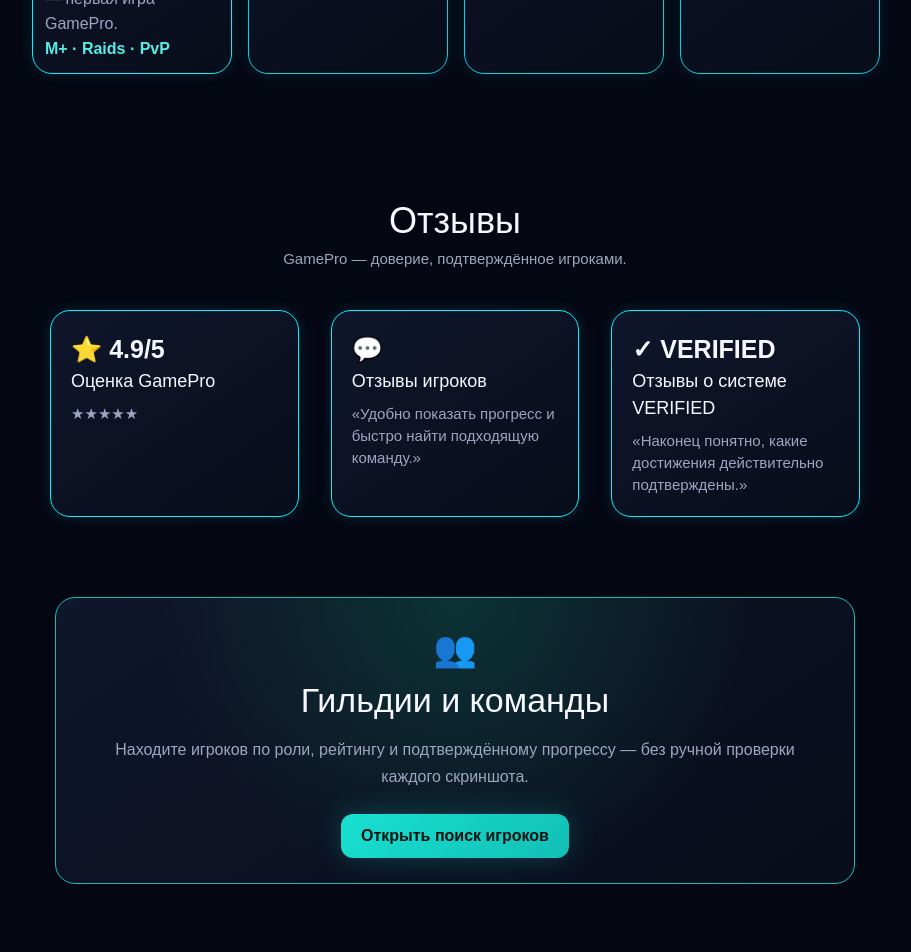
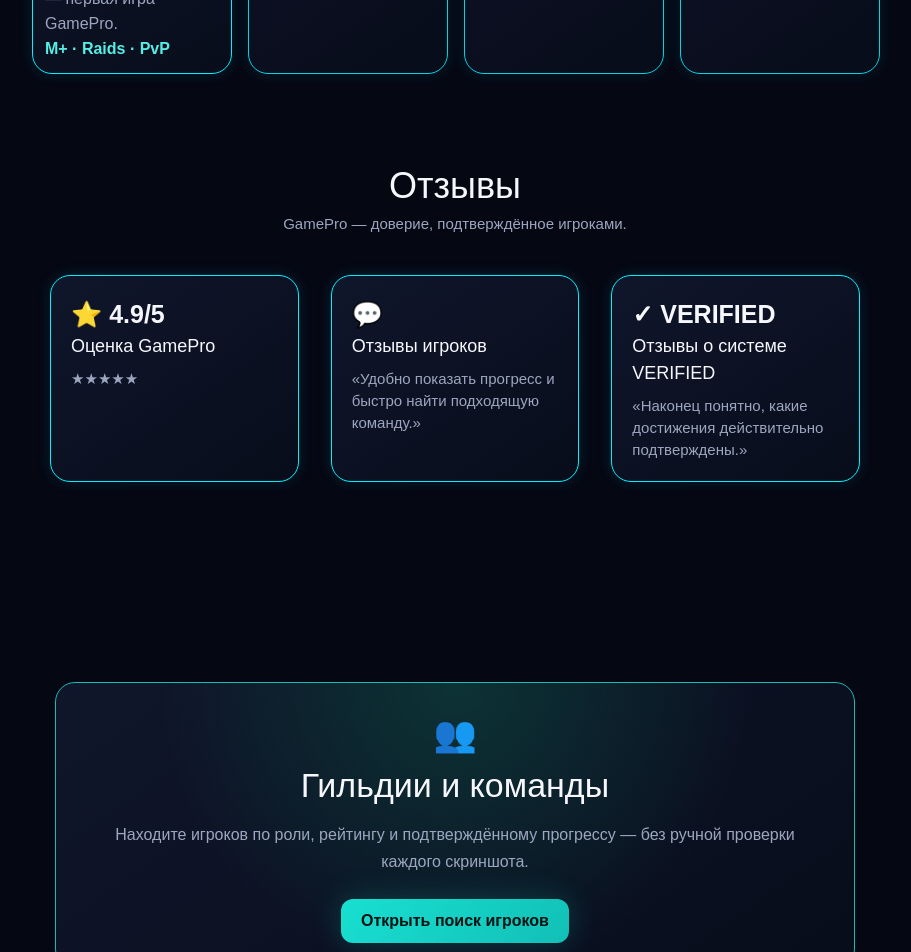
Before and after one commit to vesttrading/gamepro-market, a Next.js app: page / in a window 1280 px wide. Shown: the part 3260-4212 px from the top of the page, without its empty margins (185-1096 px from the left). Built offline with nearby package versions, Linux system fonts and the light colour scheme; no server answers.

Commit message:
Update margin and add positioning for sections
Adjusted margin for the reviews section and added positioning for the guilds section.

```diff
--- a/app/globals.css
+++ b/app/globals.css
@@ -345,7 +345,7 @@ section#games div[class*="gameGrid"] > div {
 section#reviews {
     width: 100% !important;
     max-width: 850px !important;
-    margin: -35px auto 100 auto !important; /* Центрируем весь блок по центру экрана */
+    margin: -35px auto 0 auto !important; /* Центрируем весь блок по центру экрана */
     padding: 20px !important;
     box-sizing: border-box !important;
 }
@@ -445,6 +445,11 @@ section#reviews p {
 #guilds p {
     color: #9da6c0;
     line-height: 1.6;
+}
+
+#guilds {
+    position: relative !important;
+    top: 120px !important; /* Сдвигает блок на 120 пикселей вниз */
 }
 
 @media (max-width: 700px) {
```
